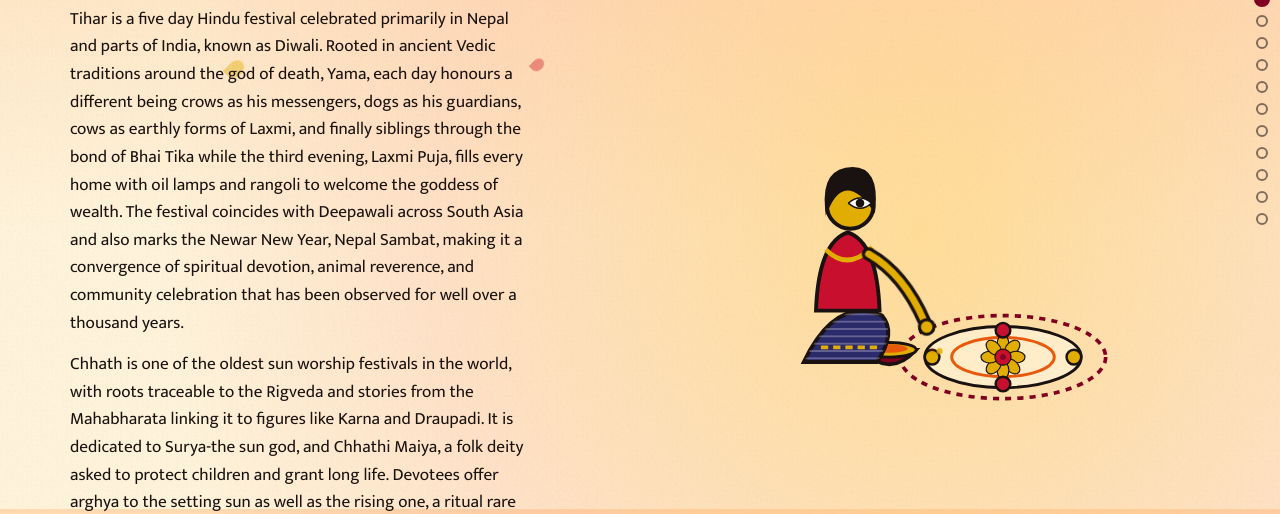
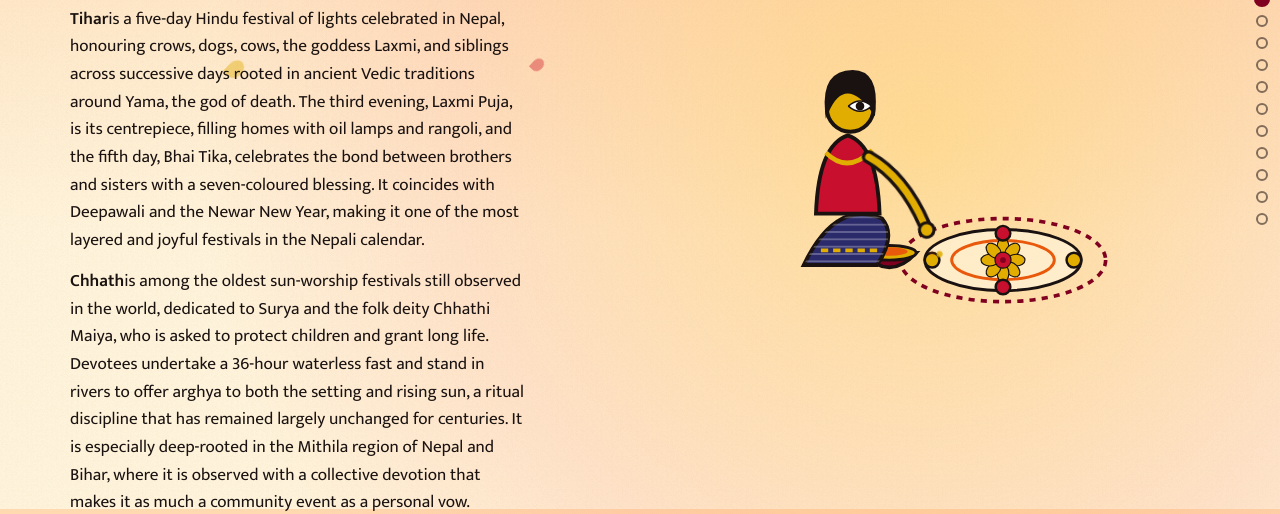
Before and after one commit to 1-Bin505/UI-UX, a plain HTML site: page index.html in a window 1280 px wide. Shown: the part 291-805 px from the top of the page. Drawn offline with Linux system fonts and the light colour scheme; a web font is replaced by a local one.

Commit message:
Revise Tihar and Chhath festival descriptions in HTML

```diff
--- a/index.html
+++ b/index.html
@@ -58,8 +58,8 @@
     <div class="hero-left">
       <h1>Tihar &amp; Chhath</h1>
       <div class="hero-desc">
-        <p>Tihar is a five day Hindu festival celebrated primarily in Nepal and parts of India, known as Diwali. Rooted in ancient Vedic traditions around the god of death, Yama, each day honours a different being  crows as his messengers, dogs as his guardians, cows as earthly forms of Laxmi, and finally siblings through the bond of Bhai Tika  while the third evening, Laxmi Puja, fills every home with oil lamps and rangoli to welcome the goddess of wealth. The festival coincides with Deepawali across South Asia and also marks the Newar New Year, Nepal Sambat, making it a convergence of spiritual devotion, animal reverence, and community celebration that has been observed for well over a thousand years.</p>
-        <p>Chhath is one of the oldest sun worship festivals  in the world, with roots traceable to the Rigveda and stories from the Mahabharata linking it to figures like Karna and Draupadi. It is dedicated to Surya-the sun god, and Chhathi Maiya, a folk deity asked to protect children and grant long life. Devotees offer arghya to the setting sun as well as the rising one, a ritual rare in Hindu tradition. Strongest in the Mithila region spanning southern Nepal and Bihar, the festival demands remarkable discipline from devotees: a 36-hour waterless fast, standing for hours in rivers, and strict purity rules around food and the kitchen, all carried out in an atmosphere of collective devotion that has kept the tradition alive and largely unchanged for centuries.</p>
+        <p><strong>Tihar</strong>is a five-day Hindu festival of lights celebrated in Nepal, honouring crows, dogs, cows, the goddess Laxmi, and siblings across successive days rooted in ancient Vedic traditions around Yama, the god of death. The third evening, Laxmi Puja, is its centrepiece, filling homes with oil lamps and rangoli, and the fifth day, Bhai Tika, celebrates the bond between brothers and sisters with a seven-coloured blessing. It coincides with Deepawali and the Newar New Year, making it one of the most layered and joyful festivals in the Nepali calendar.</p>
+        <p><strong>Chhath</strong>is among the oldest sun-worship festivals still observed in the world, dedicated to Surya and the folk deity Chhathi Maiya, who is asked to protect children and grant long life. Devotees undertake a 36-hour waterless fast and stand in rivers to offer arghya to both the setting and rising sun, a ritual discipline that has remained largely unchanged for centuries. It is especially deep-rooted in the Mithila region of Nepal and Bihar, where it is observed with a collective devotion that makes it as much a community event as a personal vow.</p>
       </div>
       <p class="cue" aria-hidden="true">scroll down &#8595;</p>
     </div>
```
